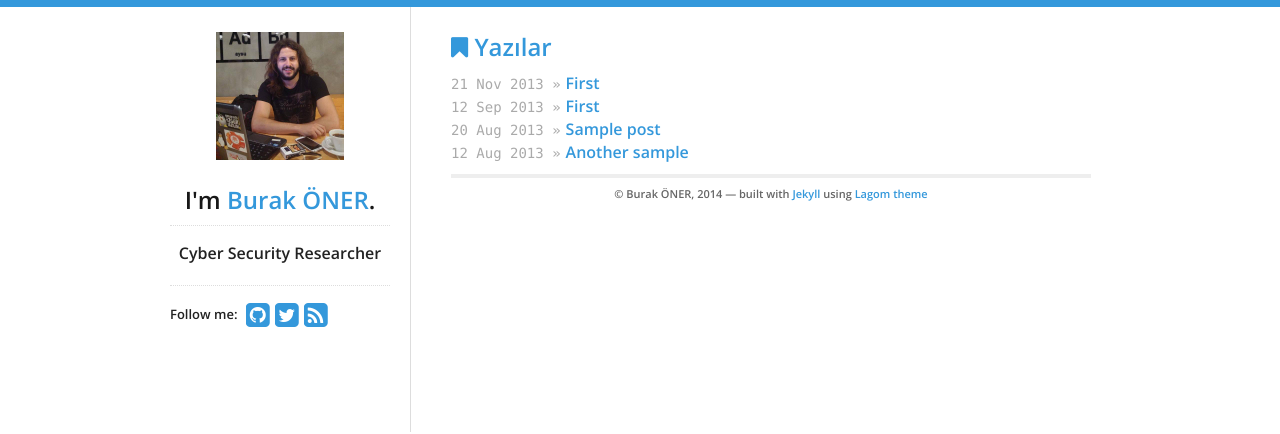
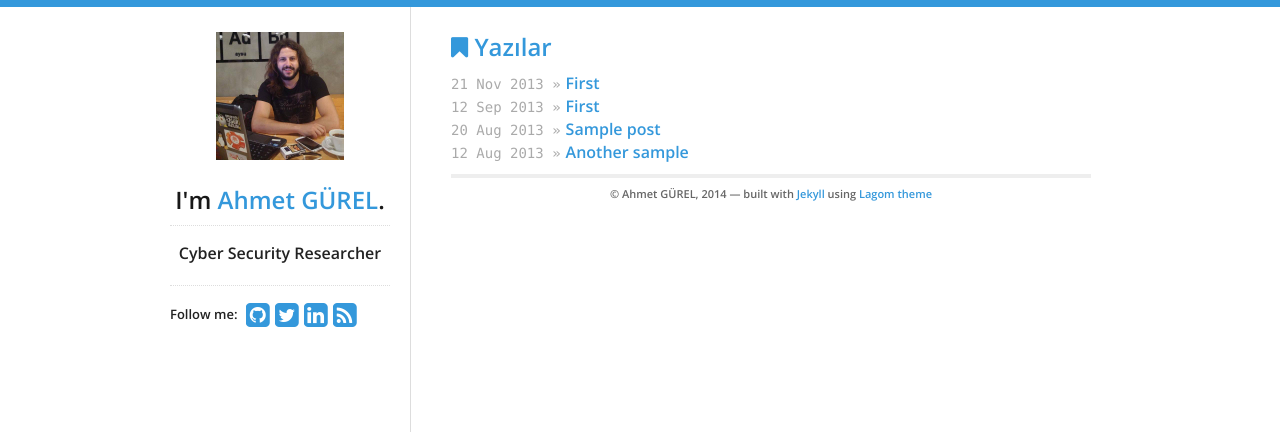
Before and after one commit to ahmetgurel/ahmetgurel.github.io, a Jekyll site: the page built from index.html, in a window 1280 px wide. Shown: the top 434 px of the page. Built offline with Jekyll 4.4.1, drawn with Linux system fonts in a browser that asks for light colours; nearby versions of some CDN libraries.

Commit message:
Update theme.yml

```diff
--- a/_data/theme.yml
+++ b/_data/theme.yml
@@ -5,22 +5,22 @@
 
 # Profile links on the left sidebar, leave blank to ignore
 social:
-  twitter: imburakoner
-  github: burakoner
+  twitter: ahmettgurell
+  github: ahmetgurel
   #bitbucket:
   #hacker_news:
   #stackexchange:
   #stackoverflow:
   #facebook:
   #tumblr:
-  #linkedin:
+  linkedin: in/ahmetgurell
   #gplus:
   #gravatar:
   #flickr:
 
 # "Hi, I'm _______"
-name: Burak ÖNER
-email: imburakoner@gmail.com
+name: Ahmet GÜREL
+email: ahmetgurel.yazilim@gmail.com
 tagline: "weak opinions, strongly held"
 
 # Google Analytics key, leave blank to ignore
```
